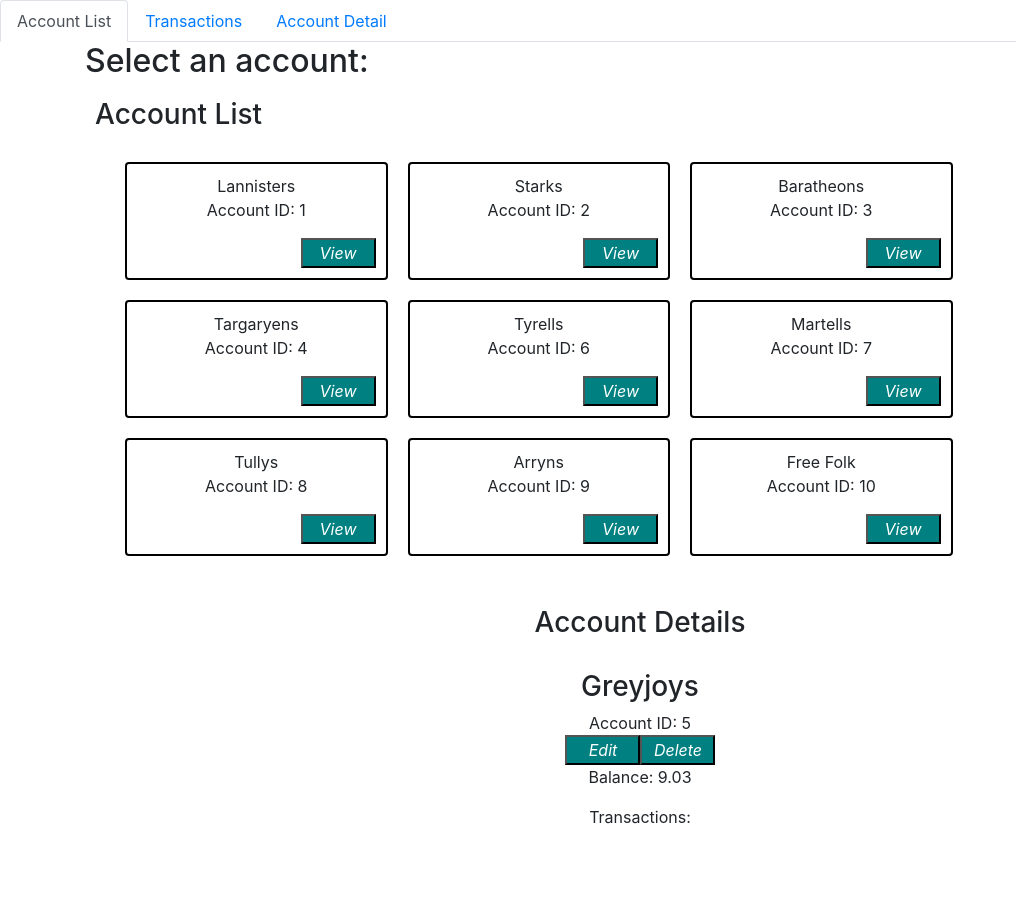
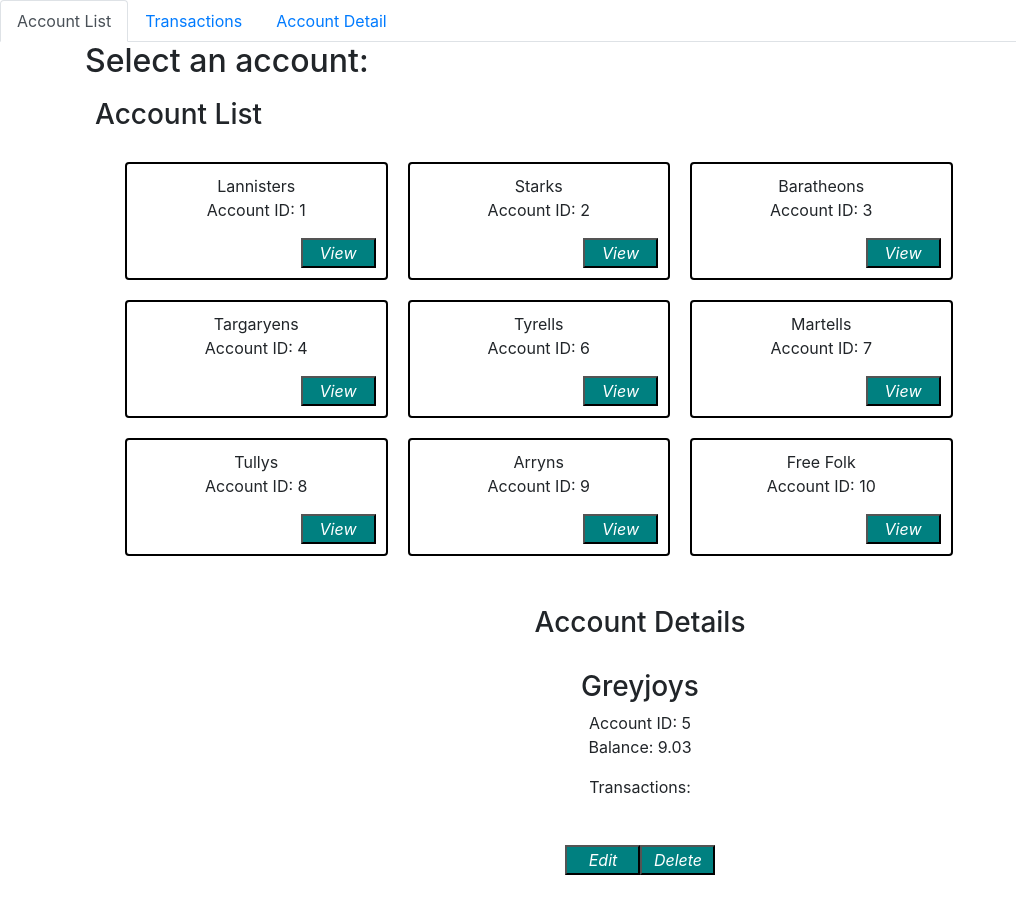
Before and after one commit to ae324/IS322_FinalProject, a React (Create React App) app: page /page3 in a window 1280 px wide. Shown: the whole page, without its empty margins (0-1016 px from the left). After the commit the page ends 885 px from the top, so only its background shows below. Built offline with nearby package versions, Linux system fonts and the light colour scheme.

Commit message:
bootstrap designing

```diff
--- a/src/components/AccountList.js
+++ b/src/components/AccountList.js
@@ -19,22 +19,24 @@ class AccountList extends React.Component {
                       <li className="account-details" key={acc._id}>
                           <h3>{ acc.name }</h3>
                           <div>Account ID: {acc._id}</div>
-                          <button type='button'
-                                  onClick={() => { this.props.removeAccount(acc._id) }}>
-                                      Delete
-                          </button>
 
-                          <button type='button'
-                                  onClick={() => {  }}>
-                                      Edit
-                          </button>
 
                           <div>
                               <p>Balance: {acc.balance}</p>
                               <p>Transactions: {acc.transactions}</p>
                               <ul>
                                </ul>
+                              <button type='button'
+                                      onClick={() => { this.props.removeAccount(acc._id) }}>
+                                  Delete
+                              </button>
+
+                              <button type='button'
+                                      onClick={() => {  }}>
+                                  Edit
+                              </button>
                           </div>
+
                       </li>
                     </div>
                   </div>
```
